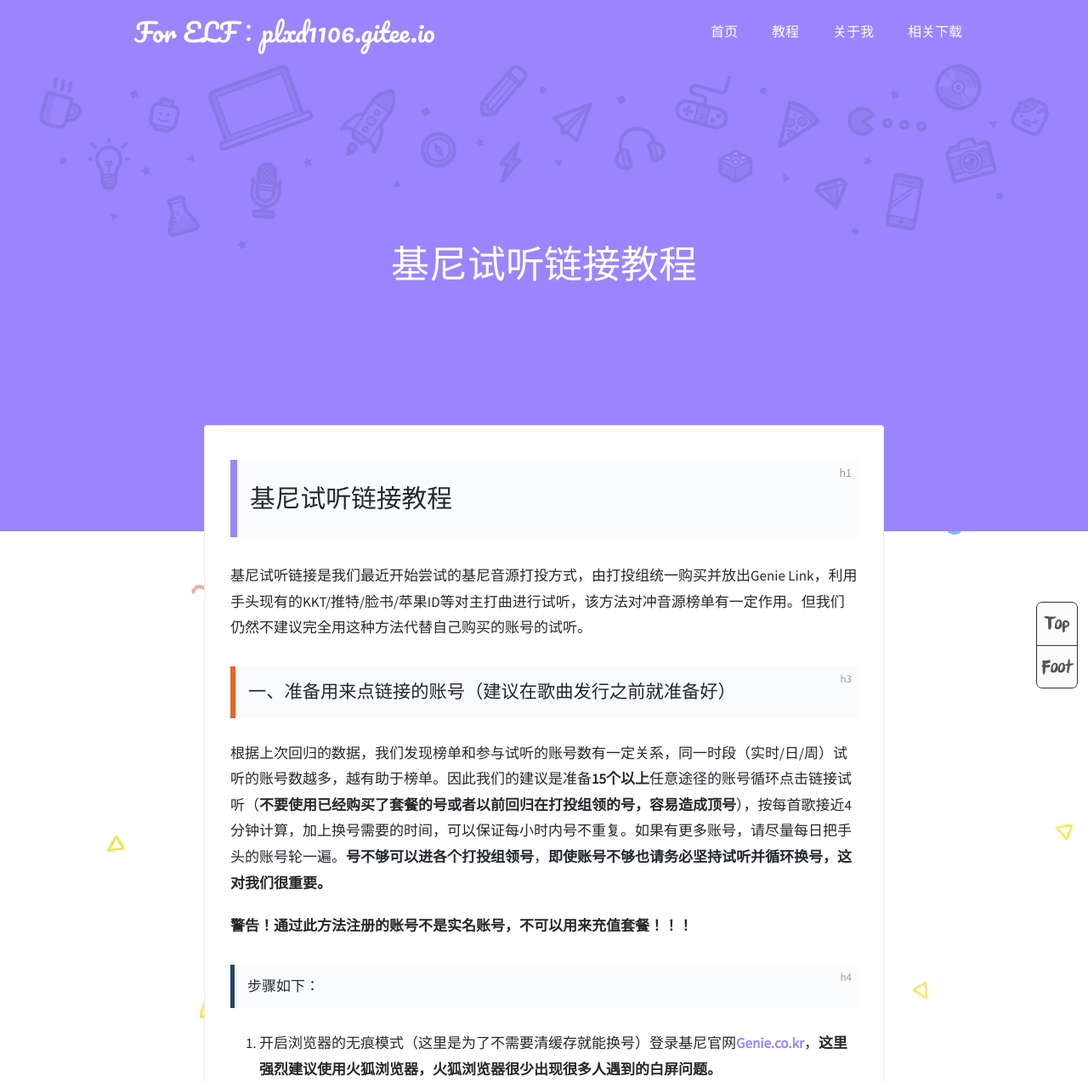
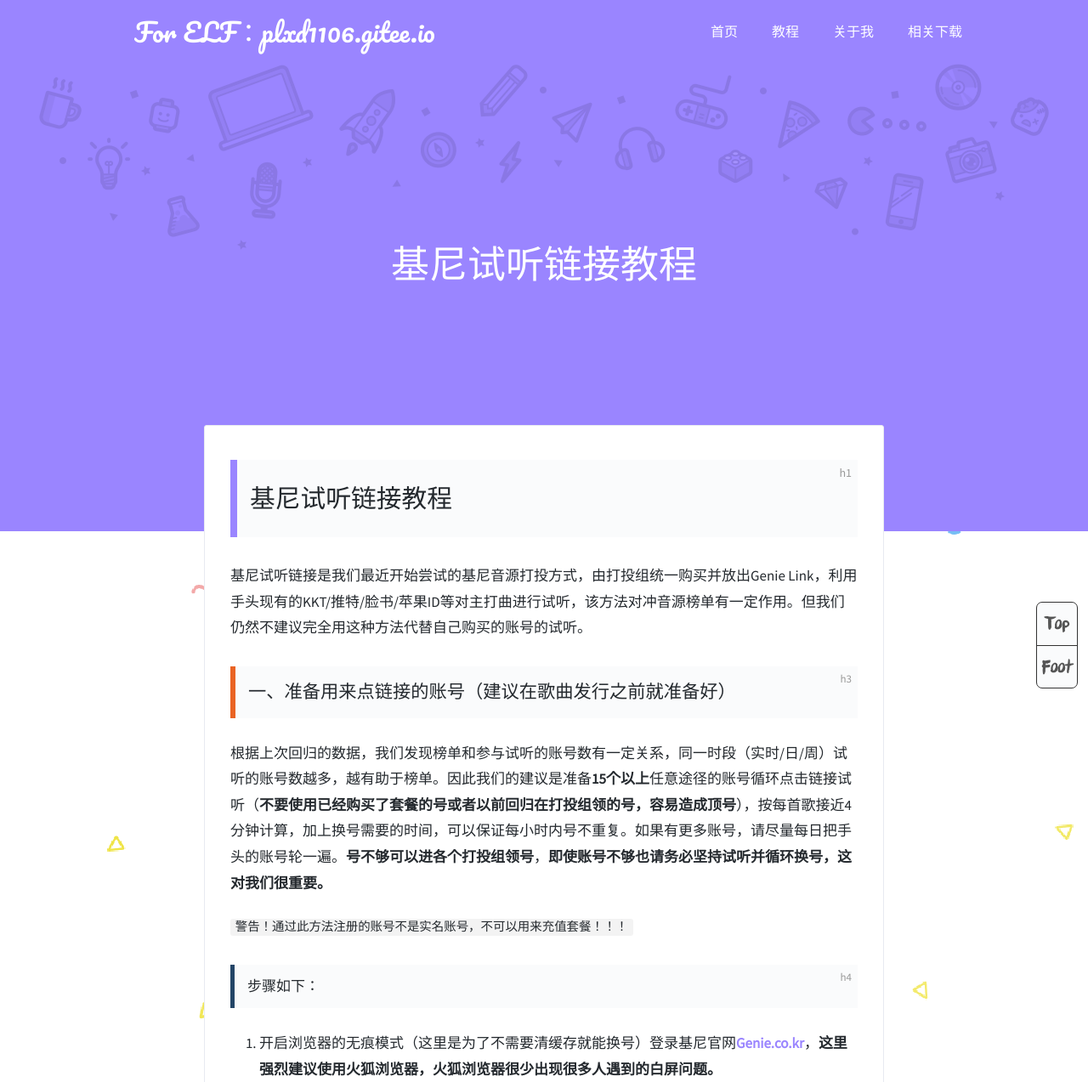
Before and after one commit to penglanxindong1106/penglanxindong1106.github.io, a Jekyll site: the page built from _posts/2020-08-12-基尼试听链接教程.markdown, in a window 1280 px wide. Shown: the top 1273 px of the page at 85% size. Built offline with Jekyll 4.4.1, drawn with Linux system fonts in a browser that asks for light colours; comment, search, counter and statistics services are not loaded; grey boxes are pictures that could not be loaded.

```diff
--- a/_posts/2020-08-12-基尼试听链接教程.markdown
+++ b/_posts/2020-08-12-基尼试听链接教程.markdown
@@ -18,7 +18,7 @@ tags:
 
 
 
-**警告！通过此方法注册的账号不是实名账号，不可以用来充值套餐！！！**
+`警告！通过此方法注册的账号不是实名账号，不可以用来充值套餐！！！`
 
 
 
```
